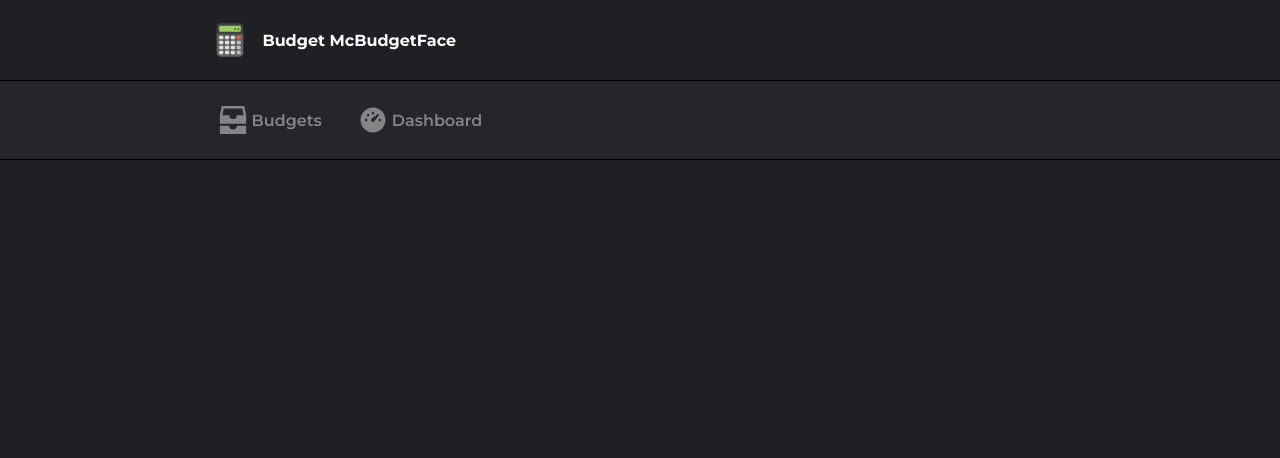
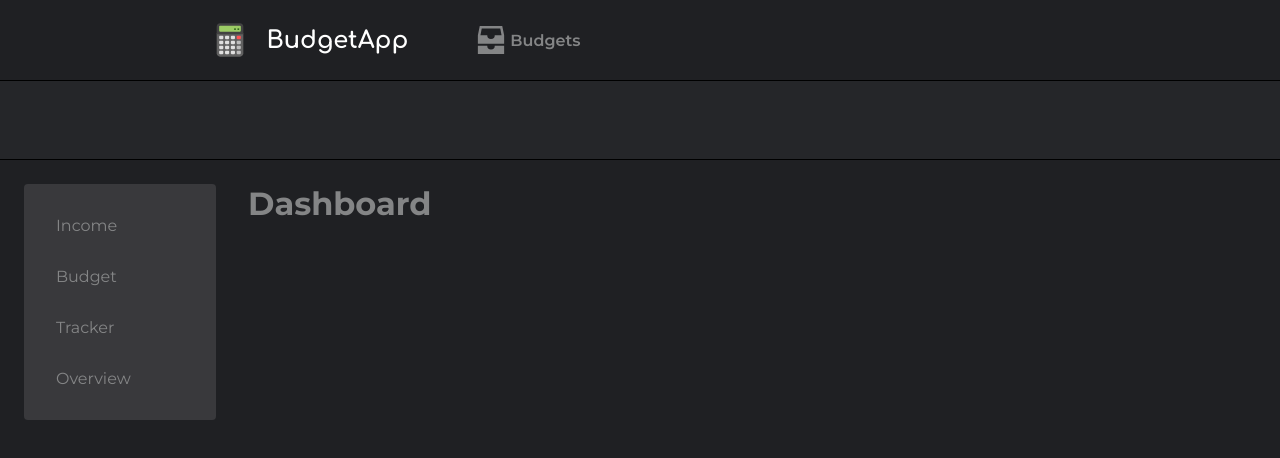
Before and after one commit to rigglet/react-budget-app, a React (Create React App) app: page /dashboard in a window 1280 px wide. Shown: the top 458 px of the page. Built offline with nearby package versions, Linux system fonts and the light colour scheme.

Commit message:
Refactor context to use useReducer

```diff
--- a/public/index.html
+++ b/public/index.html
@@ -29,6 +29,13 @@
       href="https://fonts.googleapis.com/css2?family=Montserrat:wght@200;300;400;600;700&display=swap"
       rel="stylesheet"
     />
+    <link rel="preconnect" href="https://fonts.gstatic.com" />
+    <link rel="preconnect" href="https://fonts.gstatic.com" />
+    <link rel="preconnect" href="https://fonts.gstatic.com" />
+    <link
+      href="https://fonts.googleapis.com/css2?family=Comfortaa:wght@400;700&display=swap"
+      rel="stylesheet"
+    />
     <title>Budget App</title>
   </head>
   <body>
--- a/src/App.js
+++ b/src/App.js
@@ -18,7 +18,7 @@ function App() {
         <BrowserRouter>
           <Nav />
           <SubNav />
-          <Route exact path="/dashboard/:id">
+          <Route path="/dashboard">
             <Dashboard />
           </Route>
           <Route exact path="/budgets">
--- a/src/components/Nav.js
+++ b/src/components/Nav.js
@@ -1,12 +1,45 @@
+import { useContext } from "react";
 import styled from "styled-components";
 import { motion } from "framer-motion";
 import { FcCalculator } from "react-icons/fc";
+import { GlobalContext } from "../context/GlobalContext";
+import { BsFileSpreadsheet } from "react-icons/bs";
+import { IoFileTrayStackedSharp } from "react-icons/io5";
+import { Link } from "react-router-dom";
+import { RiDashboard3Fill } from "react-icons/ri";
 
 const Nav = () => {
+  const { isBudgetLoaded, currentBudget } = useContext(GlobalContext);
+  console.log(`NAV isBL: ${isBudgetLoaded}`);
+
   return (
     <StyledNav>
+      <div className="links">
+        <div className="brand">
           <FcCalculator className="logo" />
-      <h4>Budget McBudgetFace</h4>
+          <StyledLink to="/">
+            <h4>BudgetApp</h4>
+          </StyledLink>
+        </div>
+        <StyledLink to="/budgets">
+          <IoFileTrayStackedSharp className="navIcon" />
+          <h4>Budgets</h4>
+        </StyledLink>
+        {isBudgetLoaded && (
+          <StyledLink to="/dashboard">
+            <RiDashboard3Fill className="navIcon" />
+            <h4>Dashboard</h4>
+          </StyledLink>
+        )}
+      </div>
+      <div className="info">
+        {isBudgetLoaded && (
+          <>
+            <p>{currentBudget.saveName}</p>
+            <BsFileSpreadsheet className="navIcon" />
+          </>
+        )}
+      </div>
     </StyledNav>
   );
 };
@@ -18,13 +51,58 @@ const StyledNav = styled(motion.div)`
   color: white;
   display: flex;
   align-items: center;
+  justify-content: space-between;
   padding: 0 15.5vw;
+  .brand {
+    display: flex;
+    align-items: center;
+    margin-right: 2rem;
     h4 {
+      font-family: "Comfortaa", cursive;
       font-weight: bold;
+      font-size: 1.5rem;
+      color: white;
     }
     .logo {
       width: 5vw;
       height: 5vh;
     }
+  }
+  .links {
+    display: flex;
+    align-items: center;
+    justify-content: flex-start;
+  }
+  .info {
+    display: flex;
+    align-items: center;
+    p {
+      font-size: 12pt;
+      margin-right: 0.5rem;
+    }
+    .navIcon {
+      color: white;
+      height: 25px;
+      width: 25px;
+    }
+  }
 `;
+
+const StyledLink = styled(Link)`
+  text-decoration: none;
+  display: flex;
+  align-items: center;
+  padding-right: 2rem;
+  h4 {
+    color: #848586;
+    font-weight: 600;
+    padding: 0.25rem;
+  }
+  .navIcon {
+    color: #848586;
+    height: 30px;
+    width: 30px;
+  }
+`;
+
 export default Nav;
--- a/src/components/Sidebar.js
+++ b/src/components/Sidebar.js
@@ -1,27 +1,42 @@
+//import { useContext } from "react";
 import styled from "styled-components";
 import { motion } from "framer-motion";
+//import { GlobalContext } from "../context/GlobalContext";
 import { Link } from "react-router-dom";
 
-const Sidebar = () => {
-  const budgetSelected = true;
+const Sidebar = ({ id }) => {
+  //const { currentBudget } = useContext(GlobalContext);
+  //console.log(`sidebar: ${id}`);
   return (
     <StyledSide>
-      {budgetSelected && (
-        <div>
-          <StyledLink to="">
+      <StyledLink
+        to={{
+          pathname: `/dashboard/${id}/income`,
+        }}
+      >
         <h4>Income</h4>
       </StyledLink>
-          <StyledLink to="">
+      <StyledLink
+        to={{
+          pathname: `/dashboard/${id}/budget`,
+        }}
+      >
         <h4>Budget</h4>
       </StyledLink>
-          <StyledLink to="">
+      <StyledLink
+        to={{
+          pathname: `/dashboard/${id}/tracker`,
+        }}
+      >
         <h4>Tracker</h4>
       </StyledLink>
-          <StyledLink to="">
+      <StyledLink
+        to={{
+          pathname: `/dashboard/${id}/overview`,
+        }}
+      >
         <h4>Overview</h4>
       </StyledLink>
-        </div>
-      )}
     </StyledSide>
   );
 };
--- a/src/components/SubNav.js
+++ b/src/components/SubNav.js
@@ -1,26 +1,9 @@
 import styled from "styled-components";
 import { motion } from "framer-motion";
-import { Link } from "react-router-dom";
-import { RiDashboard3Fill } from "react-icons/ri";
-//import { BsFileSpreadsheet } from "react-icons/bs";
-import { IoFileTrayStackedSharp } from "react-icons/io5";
+//import { Link } from "react-router-dom";
 
 const SubNav = () => {
-  let isLoaded = true;
-  return (
-    <StyledNav>
-      <StyledLink to="/budgets">
-        <IoFileTrayStackedSharp className="navIcon" />
-        <h4>Budgets</h4>
-      </StyledLink>
-      {isLoaded && (
-        <StyledLink to="dashboard/">
-          <RiDashboard3Fill className="navIcon" />
-          <h4>Dashboard</h4>
-        </StyledLink>
-      )}
-    </StyledNav>
-  );
+  return <StyledNav></StyledNav>;
 };
 
 const StyledNav = styled(motion.div)`
@@ -36,20 +19,20 @@ const StyledNav = styled(motion.div)`
   //box-shadow: 0 3px 5px 5px rgba(0, 0, 0, 0.75);
 `;
 
-const StyledLink = styled(Link)`
-  text-decoration: none;
-  display: flex;
-  align-items: center;
-  padding-right: 2rem;
-  h4 {
-    color: #848586;
-    font-weight: 600;
-    padding: 0.25rem;
-  }
-  .navIcon {
-    color: #848586;
-    height: 30px;
-    width: 30px;
-  }
-`;
+// const StyledLink = styled(Link)`
+//   text-decoration: none;
+//   display: flex;
+//   align-items: center;
+//   padding-right: 2rem;
+//   h4 {
+//     color: #848586;
+//     font-weight: 600;
+//     padding: 0.25rem;
+//   }
+//   .navIcon {
+//     color: #848586;
+//     height: 30px;
+//     width: 30px;
+//   }
+// `;
 export default SubNav;
--- a/src/components/budget/BudgetList.jsx
+++ b/src/components/budget/BudgetList.jsx
@@ -8,21 +8,19 @@ import { GlobalContext } from "../../context/GlobalContext";
 
 const BudgetList = () => {
   const [isLoading, setLoading] = useState(true);
-  const [budgets, setBudgets] = useContext(GlobalContext);
+  const { budgets, loadBudgets } = useContext(GlobalContext);
 
-  //console.log(budgets);
   useEffect(() => {
     getData().then(
       (response) => {
-        setBudgets(response);
+        loadBudgets(response);
         setLoading(false);
-        //console.log(response);
       },
       (reject) => {
         console.log("NO RESULT");
       }
     );
-  }, [setLoading, setBudgets]);
+  }, []);
 
   return (
     <>
--- a/src/containers/Dashboard.jsx
+++ b/src/containers/Dashboard.jsx
@@ -1,15 +1,41 @@
+import { useContext } from "react";
 import styled from "styled-components";
 import { motion } from "framer-motion";
 import Sidebar from "../components/Sidebar";
+import { GlobalContext } from "../context/GlobalContext";
+import { useLocation } from "react-router-dom";
 
 const Dashboard = () => {
+  const { isBudgetLoaded, currentBudget } = useContext(GlobalContext);
+
+  console.log(`isBL: ${isBudgetLoaded}`);
+  const location = useLocation();
+  console.log(`location: ${location.pathname}`);
+  console.log(`current budget: ${currentBudget.saveName}`);
+
+  // useEffect(() => {
+  //   { currentBudget } = useContext(GlobalContext);
+  // }, []);
+
   return (
     <StyledDash>
       <div className="left">
-        <Sidebar />
+        <Sidebar id={currentBudget.id} />
       </div>
       <div className="main">
         <h1>Dashboard</h1>
+        <p>{currentBudget.saveName}</p>
+        <p>{currentBudget.saveDate}</p>
+        <p>{currentBudget.description}</p>
+        {/* {currentBudget.data.budgetItems.map((item) => (
+          <div key={item.id}>
+            <p>{item.item}</p>
+            <p>{item.category}</p>
+            <p>{item.frequency}</p>
+            <p>{item.amount}</p>
+          </div>
+        ))} */}
+        {/* <p>{currentBudget.data.income.map((income) => income)}</p> */}
       </div>
       <div className="right"></div>
     </StyledDash>
--- a/src/context/GlobalContext.js
+++ b/src/context/GlobalContext.js
@@ -1,13 +1,87 @@
-import { createContext, useState } from "react";
+import { createContext, useReducer } from "react";
+import { reducer } from "./Reducer";
 
-export const GlobalContext = createContext();
+//intialState
+const initialState = {
+  budgets: [],
+  currentBudget: {},
+  isBudgetLoaded: false,
+};
 
-export const GlobalProvider = (props) => {
-  const [budgets, setBudgets] = useState([]);
+//create context
+export const GlobalContext = createContext(initialState);
+
+//provider component
+export const GlobalProvider = ({ children }) => {
+  const [state, dispatch] = useReducer(reducer, initialState);
+
+  //Actions
+  const loadBudgets = (budgets) => {
+    dispatch({
+      type: "LOAD_BUDGETS",
+      payload: budgets,
+    });
+  };
+  const deleteBudget = (id) => {
+    dispatch({
+      type: "DELETE_BUDGET",
+      payload: id,
+    });
+  };
+  const addBudget = (budget) => {
+    dispatch({
+      type: "ADD_BUDGET",
+      payload: budget,
+    });
+  };
+  const updateBudget = (budget) => {
+    dispatch({
+      type: "UPDATE_BUDGET",
+      payload: budget,
+    });
+  };
+  const addCurrentBudget = (budget) => {
+    dispatch({
+      type: "ADD_CURRENT_BUDGET",
+      payload: budget,
+    });
+  };
+  const removeCurrentBudget = (budget) => {
+    dispatch({
+      type: "REMOVE_CURRENT_BUDGET",
+      payload: budget,
+    });
+  };
+  const updateCurrentBudget = (budget) => {
+    dispatch({
+      type: "UPDATE_CURRENT_BUDGET",
+      payload: budget,
+    });
+  };
+  const updateBudgetLoaded = (loaded) => {
+    dispatch({
+      type: "UPDATE_ISLOADED",
+      payload: loaded,
+    });
+  };
 
   return (
-    <GlobalContext.Provider value={[budgets, setBudgets]}>
-      {props.children}
+    <GlobalContext.Provider
+      value={{
+        budgets: state.budgets,
+        isBudgetLoaded: state.isBudgetLoaded,
+        currentBudget: state.currentBudget,
+        deleteBudget,
+        addBudget,
+        updateBudget,
+        loadBudgets,
+        addCurrentBudget,
+        removeCurrentBudget,
+        updateCurrentBudget,
+        updateBudgetLoaded,
+      }}
+    >
+      {children}
     </GlobalContext.Provider>
   );
 };
--- /dev/null
+++ b/src/context/Reducer.js
@@ -0,0 +1,59 @@
+export const reducer = (state, action) => {
+  const ACTIONS = {
+    deleteBudget: "DELETE_BUDGET",
+    addBudget: "ADD_BUDGET",
+    updateBudget: "UPDATE_BUDGET",
+    loadBudgets: "LOAD_BUDGETS",
+    addCurrentBudget: "ADD_CURRENT_BUDGET",
+    deleteCurrentBudget: "DELETE_CURRENT_BUDGET",
+    updateCurrentBudget: "UPDATE_CURRENT_BUDGET",
+    updateBudgetLoaded: "UDATE_ISLOADED",
+  };
+
+  switch (action.type) {
+    //BUDGETS ACTIONS
+    case ACTIONS.deleteBudget:
+      return {
+        ...state,
+        budgets: state.budgets.filter((item) => item.id !== action.payload),
+      };
+    case ACTIONS.addBudget:
+      return {
+        ...state,
+        budgets: [action.payload, ...state.budgets],
+      };
+    case ACTIONS.updateBudget:
+      const bi = state.budgets.filter((item) => item.id !== action.payload.id);
+      return {
+        ...state,
+        budgets: [action.payload, ...bi],
+      };
+    case ACTIONS.loadBudgets:
+      return {
+        ...state,
+        budgets: [...action.payload],
+      };
+    case ACTIONS.addCurrentBudget:
+      return {
+        ...state,
+        currentBudget: action.payload,
+      };
+    case ACTIONS.deleteCurrentBudget:
+      return {
+        ...state,
+        currentBudget: [],
+      };
+    case ACTIONS.updateCurrentBudget:
+      return {
+        ...state,
+        currentBudget: [...state.currentBudget],
+      };
+    case ACTIONS.updateBudgetLoaded:
+      return {
+        ...state,
+        isBudgetLoaded: action.payload,
+      };
+    default:
+      return state;
+  }
+};
```
Also changed, not shown: src/components/budget/AddBudgetForm.jsx (+4 -3 lines), src/components/budget/Budget.jsx (+14 -3 lines), 1 other file (tests, documents, lock files or other folders). Lines whose indentation alone changed are shown as unchanged.
